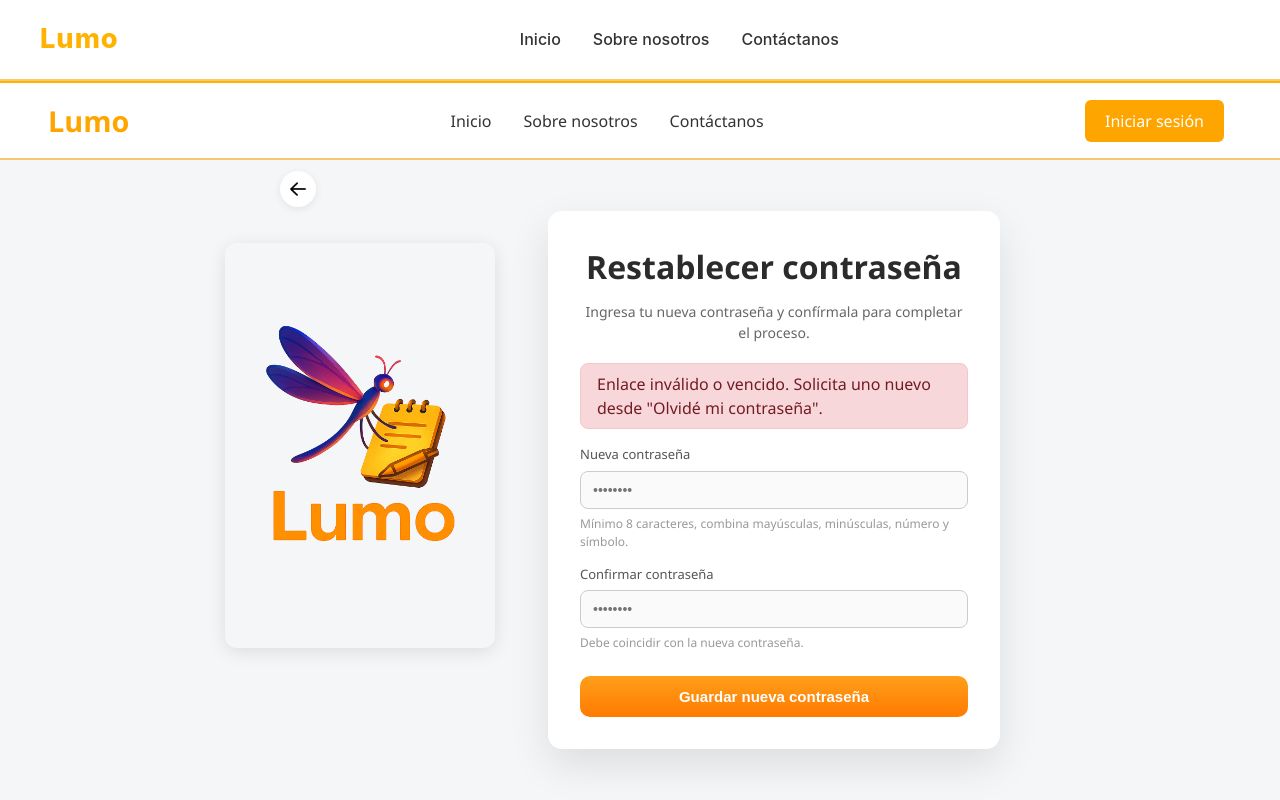
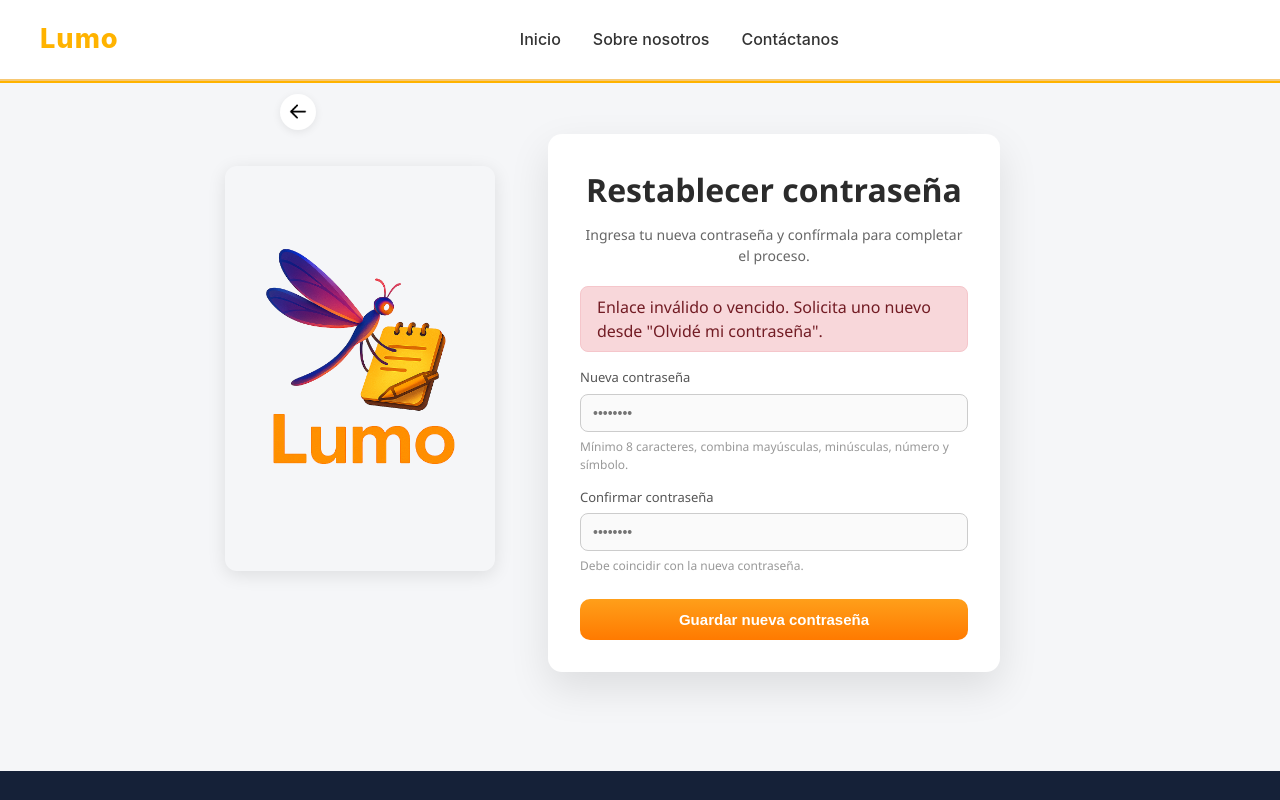
Before and after one commit to SalomeAc/Lumo-front, a website built with Vite: page src/reset-password/index.html in a window 1280 px wide. Shown: the top 800 px of the page. Built offline with nearby package versions, Linux system fonts and the light colour scheme; files whose address does not match are found by name.

Commit message:
Nav and button bug in dash fixed

```diff
--- a/public/components/barnav.js
+++ b/public/components/barnav.js
@@ -22,7 +22,7 @@ if (btnDiv && btnContainer) {
     // Botón Editar perfil
     const profileBtn = document.createElement("a");
     profileBtn.href = "/user-profile/";
-    profileBtn.textContent = "Editar perfil";
+    profileBtn.textContent = "Ver  perfil";
     profileBtn.style.background = "#e0e0e0";
     profileBtn.style.color = "#222";
     profileBtn.style.fontWeight = "bold";
--- a/src/login/login.css
+++ b/src/login/login.css
@@ -286,6 +286,7 @@
     padding-left: 8px;
     padding-right: 8px;
     height: 100%;
+
   }
 
   /* Previous link */
@@ -303,6 +304,7 @@
   transition: background 0.2s;
   align-self: flex-start;
 
+
 }
 
 .side-brand .previous:hover {
@@ -312,6 +314,7 @@
 .side-brand .previous img {
   width: 60%;
   height: auto;
+
 }
 
 .side-brand .previous-wrapper {
--- a/src/reset-password/index.html
+++ b/src/reset-password/index.html
@@ -18,21 +18,6 @@
                     import("../components/barnav.js");
                 });
         </script>
-        <header>
-            <nav id="menu">
-                <div class="logo">
-                    <a href="/">Lumo</a>
-                </div>
-                <ul class="links">
-                    <li><a href="/">Inicio</a></li>
-                    <li><a href="/about/">Sobre nosotros</a></li>
-                    <li><a href="/contact/">Contáctanos</a></li>
-                </ul>
-                <div class="login-btn">
-                    <a href="/login/" role="button">Iniciar sesión</a>
-                </div>
-            </nav>
-        </header>
 
         <main class="main-reset">
             <div class="reset-layout">
```
